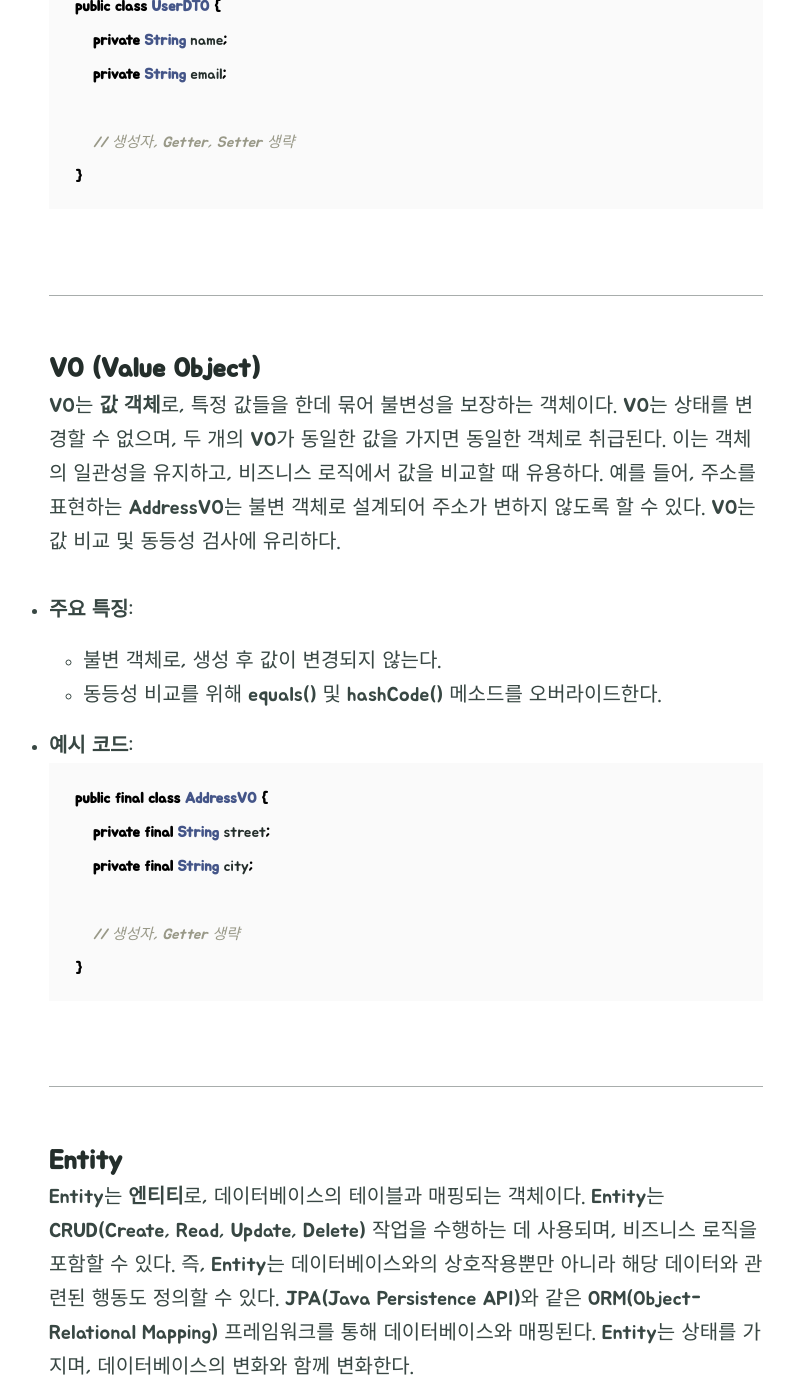
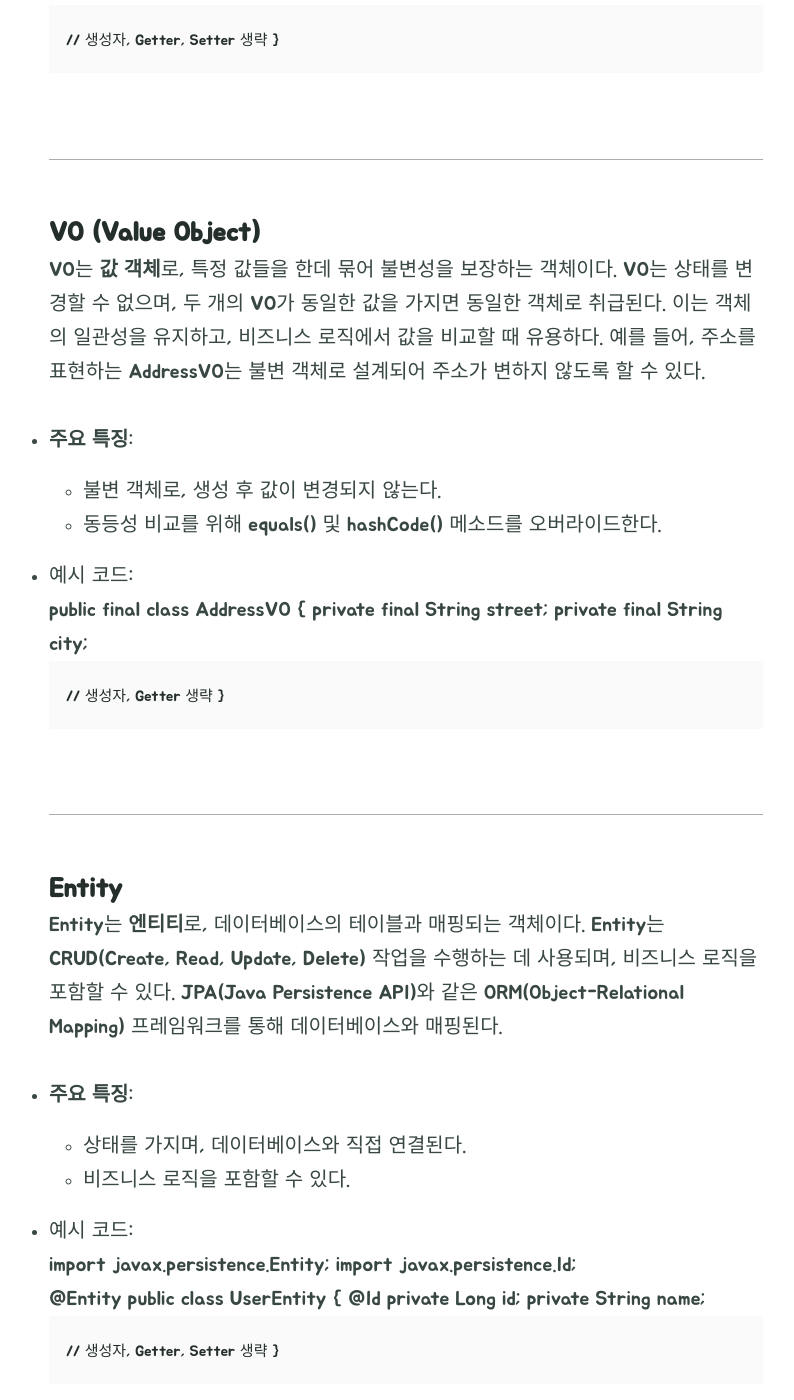
Before and after one commit to tletle7102/tletle7102.github.io, a Jekyll site: the page built from _posts/2024-10-29-cs-9.md, in a window 1280 px wide and 1400 px high, scrolled down 756 px. Shown: the whole window, without its empty margins (234-1028 px from the left). Built offline with Jekyll 4.4.1, drawn with Linux system fonts in a browser that asks for light colours; some of the changed text lies outside the part shown.

Commit message:
blog post update cs9

````diff
--- a/_posts/2024-10-29-cs-9.md
+++ b/_posts/2024-10-29-cs-9.md
@@ -17,83 +17,80 @@ DTO는 **데이터 전송 객체**로, 주로 애플리케이션의 여러 레
   - 비즈니스 로직을 포함하지 않는다.
   - 주로 JSON 형식으로 직렬화되어 전송된다.
 
-- **예시 코드**:
-    ```java
-    public class UserDTO {
-        private String name;
-        private String email;
+- 예시 코드:
 
-        // 생성자, Getter, Setter 생략
-    }
-    ```
+  public class UserDTO {
+      private String name;
+      private String email;
+
+      // 생성자, Getter, Setter 생략
+  }
 
 ---
 
 #### VO (Value Object)
-VO는 **값 객체**로, 특정 값들을 한데 묶어 불변성을 보장하는 객체이다. VO는 상태를 변경할 수 없으며, 두 개의 VO가 동일한 값을 가지면 동일한 객체로 취급된다. 이는 객체의 일관성을 유지하고, 비즈니스 로직에서 값을 비교할 때 유용하다. 예를 들어, 주소를 표현하는 AddressVO는 불변 객체로 설계되어 주소가 변하지 않도록 할 수 있다. VO는 값 비교 및 동등성 검사에 유리하다.
+VO는 **값 객체**로, 특정 값들을 한데 묶어 불변성을 보장하는 객체이다. VO는 상태를 변경할 수 없으며, 두 개의 VO가 동일한 값을 가지면 동일한 객체로 취급된다. 이는 객체의 일관성을 유지하고, 비즈니스 로직에서 값을 비교할 때 유용하다. 예를 들어, 주소를 표현하는 AddressVO는 불변 객체로 설계되어 주소가 변하지 않도록 할 수 있다.
 
 - **주요 특징**:
   - 불변 객체로, 생성 후 값이 변경되지 않는다.
   - 동등성 비교를 위해 equals() 및 hashCode() 메소드를 오버라이드한다.
 
-- **예시 코드**:
-    ```java
-    public final class AddressVO {
-        private final String street;
-        private final String city;
+- 예시 코드:
 
-        // 생성자, Getter 생략
-    }
-    ```
+  public final class AddressVO {
+      private final String street;
+      private final String city;
+
+      // 생성자, Getter 생략
+  }
 
 ---
 
 #### Entity
-Entity는 **엔티티**로, 데이터베이스의 테이블과 매핑되는 객체이다. Entity는 CRUD(Create, Read, Update, Delete) 작업을 수행하는 데 사용되며, 비즈니스 로직을 포함할 수 있다. 즉, Entity는 데이터베이스와의 상호작용뿐만 아니라 해당 데이터와 관련된 행동도 정의할 수 있다. JPA(Java Persistence API)와 같은 ORM(Object-Relational Mapping) 프레임워크를 통해 데이터베이스와 매핑된다. Entity는 상태를 가지며, 데이터베이스의 변화와 함께 변화한다.
+Entity는 **엔티티**로, 데이터베이스의 테이블과 매핑되는 객체이다. Entity는 CRUD(Create, Read, Update, Delete) 작업을 수행하는 데 사용되며, 비즈니스 로직을 포함할 수 있다. JPA(Java Persistence API)와 같은 ORM(Object-Relational Mapping) 프레임워크를 통해 데이터베이스와 매핑된다.
 
 - **주요 특징**:
   - 상태를 가지며, 데이터베이스와 직접 연결된다.
   - 비즈니스 로직을 포함할 수 있다.
 
-- **예시 코드**:
-    ```java
-    import javax.persistence.Entity;
-    import javax.persistence.Id;
+- 예시 코드:
 
-    @Entity
-    public class UserEntity {
-        @Id
-        private Long id;
-        private String name;
+  import javax.persistence.Entity;
+  import javax.persistence.Id;
 
-        // 생성자, Getter, Setter 생략
-    }
-    ```
+  @Entity
+  public class UserEntity {
+      @Id
+      private Long id;
+      private String name;
+
+      // 생성자, Getter, Setter 생략
+  }
 
 ---
 
 #### DAO (Data Access Object)
-DAO는 **데이터 접근 객체**로, 데이터베이스와의 상호작용을 추상화하는 역할을 한다. DAO는 CRUD 작업을 수행하는 메서드를 정의하여, Entity와 데이터베이스 간의 모든 작업을 처리한다. DAO 패턴은 데이터베이스 접근을 캡슐화하여 비즈니스 로직과 분리하고, 유지보수성을 높이며, 테스트를 용이하게 한다. DAO는 다양한 데이터베이스 작업을 수행할 수 있는 메서드를 정의한다.
+DAO는 **데이터 접근 객체**로, 데이터베이스와의 상호작용을 추상화하는 역할을 한다. DAO는 CRUD 작업을 수행하는 메서드를 정의하여, Entity와 데이터베이스 간의 모든 작업을 처리한다. DAO 패턴은 데이터베이스 접근을 캡슐화하여 비즈니스 로직과 분리하고, 유지보수성을 높이며, 테스트를 용이하게 한다.
 
 - **주요 특징**:
   - 데이터베이스 CRUD 작업을 전담한다.
   - 비즈니스 로직과 데이터 접근 로직을 분리하여 재사용성을 높인다.
 
-- **예시 코드**:
-    ```java
-    import org.springframework.data.jpa.repository.JpaRepository;
+- 예시 코드:
 
-    public interface UserRepository extends JpaRepository<UserEntity, Long> {
-        UserEntity findByName(String name);
-    }
-    ```
+  import org.springframework.data.jpa.repository.JpaRepository;
+
+  public interface UserRepository extends JpaRepository<UserEntity, Long> {
+      UserEntity findByName(String name);
+  }
 
 ---
 
 #### 정리
-| 개념    | 설명                                          | 예시                          | 주요 특징                             |
-|---------|-----------------------------------------------|-------------------------------|--------------------------------------|
-| **DTO** | 레이어 간 데이터 전송을 위한 객체            | `UserDTO`                     | 읽기/쓰기가 가능, 비즈니스 로직 없음, 직렬화 가능 |
-| **VO**  | 값의 비교를 위한 불변 객체                   | `AddressVO`                   | 불변 객체, 동등성 비교 가능         |
-| **Entity** | 데이터베이스와 매핑된 객체로, CRUD 용도 | `UserEntity`                  | 상태 가짐, 비즈니스 로직 포함 가능  |
-| **DAO** | 데이터베이스와 상호작용하는 객체            | `UserRepository`              | CRUD 작업 전담, 비즈니스 로직 분리   |
+
+| 개념       | 설명                                        | 예시             | 주요 특징                                               |
+|------------|---------------------------------------------|------------------|----------------------------------------------------------|
+| **DTO**    | 레이어 간 데이터 전송용 객체               | UserDTO          | 읽기/쓰기 가능, 직렬화 가능, 비즈니스 로직 없음         |
+| **VO**     | 값 비교용 불변 객체                        | AddressVO        | 불변, equals/hashCode 오버라이드로 동등성 비교 용이     |
+| **Entity** | DB 테이블과 매핑되는 객체                  | UserEntity       | 상태 보존, 비즈니스 로직 포함 가능                      |
+| **DAO**    | DB 접근을 추상화한 객체                    | UserRepository   | CRUD 전담, 데이터 접근과 비즈니스 로직 분리             |
````
Also changed, not shown: other parts of _posts/2024-10-29-cs-9.md (+1 -1 lines).
